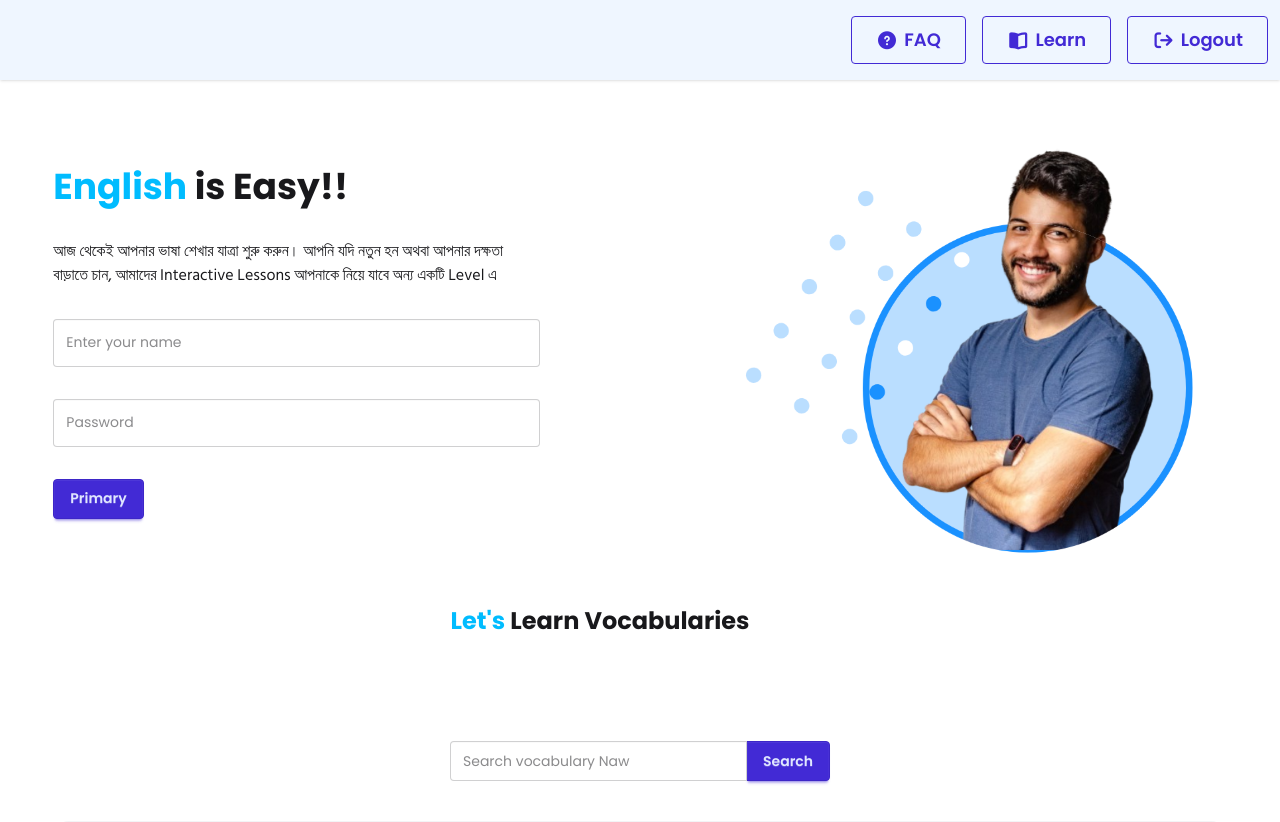
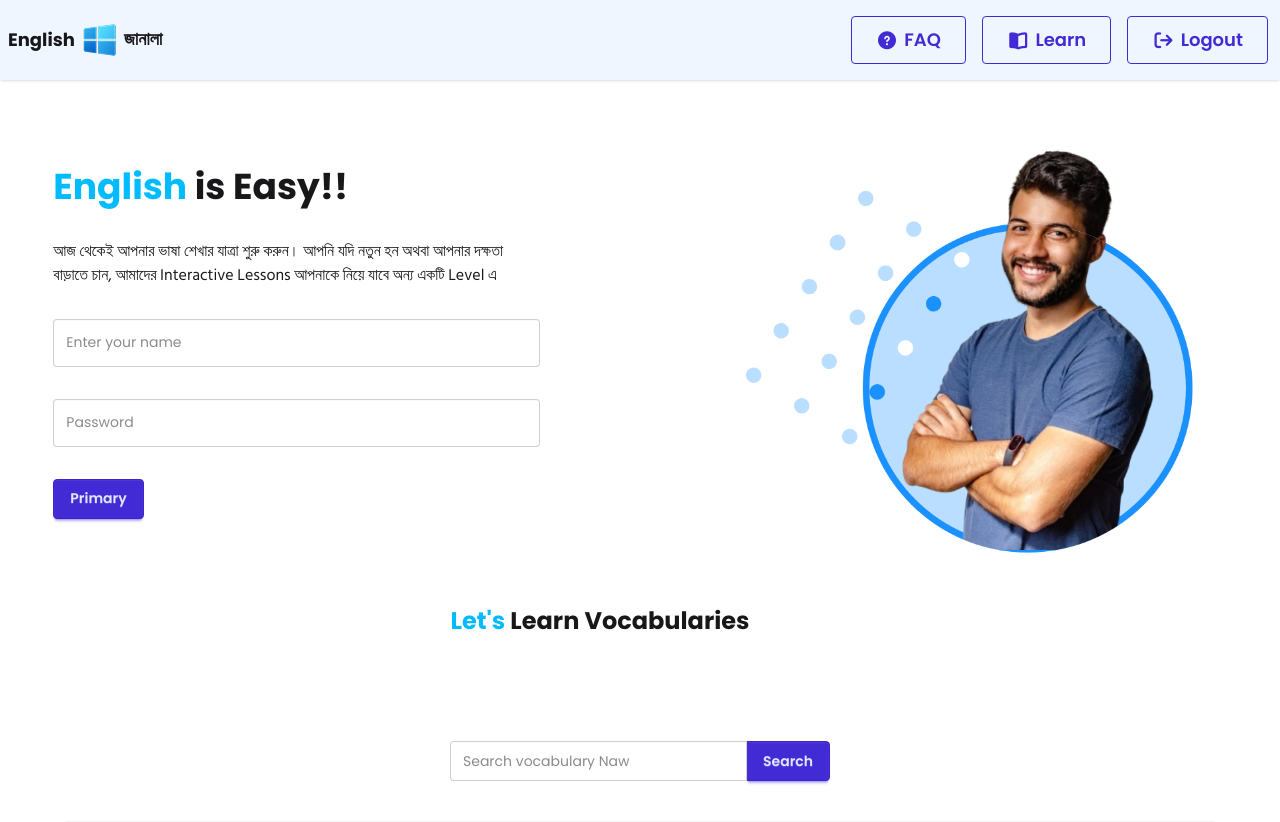
Before and after one commit to Sadik-SWE/English-janala, a plain HTML site: page index.html in a window 1280 px wide. Drawn offline with nearby package versions, Linux system fonts and the light colour scheme; no server answers.

Commit message:
Last commit

```diff
--- a/index.html
+++ b/index.html
@@ -45,7 +45,11 @@
         </li>
       </ul>
     </div>
-
+    <a href="" class="flex items-center gap-1 ">
+        <span class="text-lg font-bold">English</span>
+        <img src="assets/logo.png" alt="">
+        <span class="font-bangla text-lg font-semibold">জানালা</span>
+    </a>
   </div>
   <div class="navbar-end hidden lg:flex">
     <ul class="menu menu-horizontal px-1 space-x-4">
```
